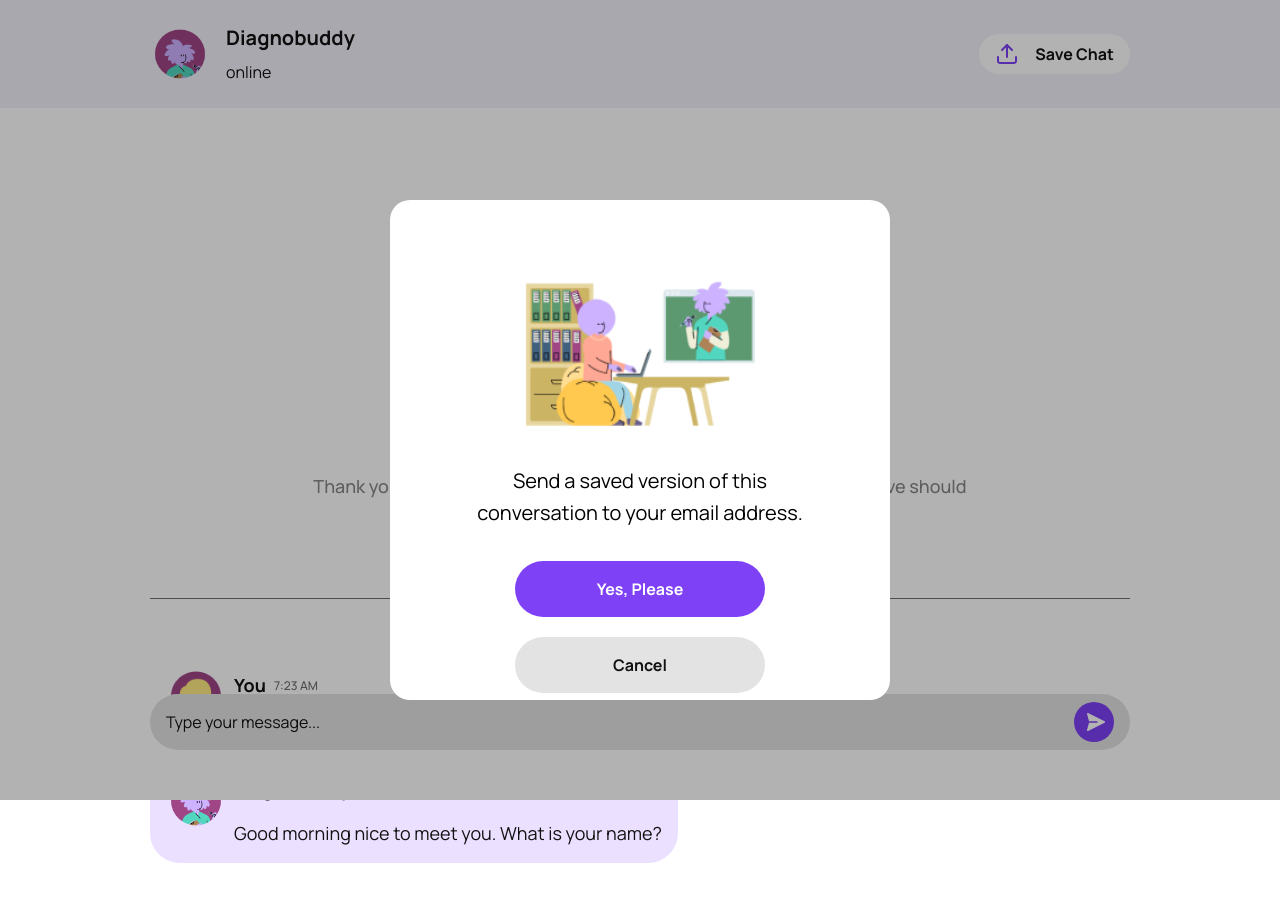
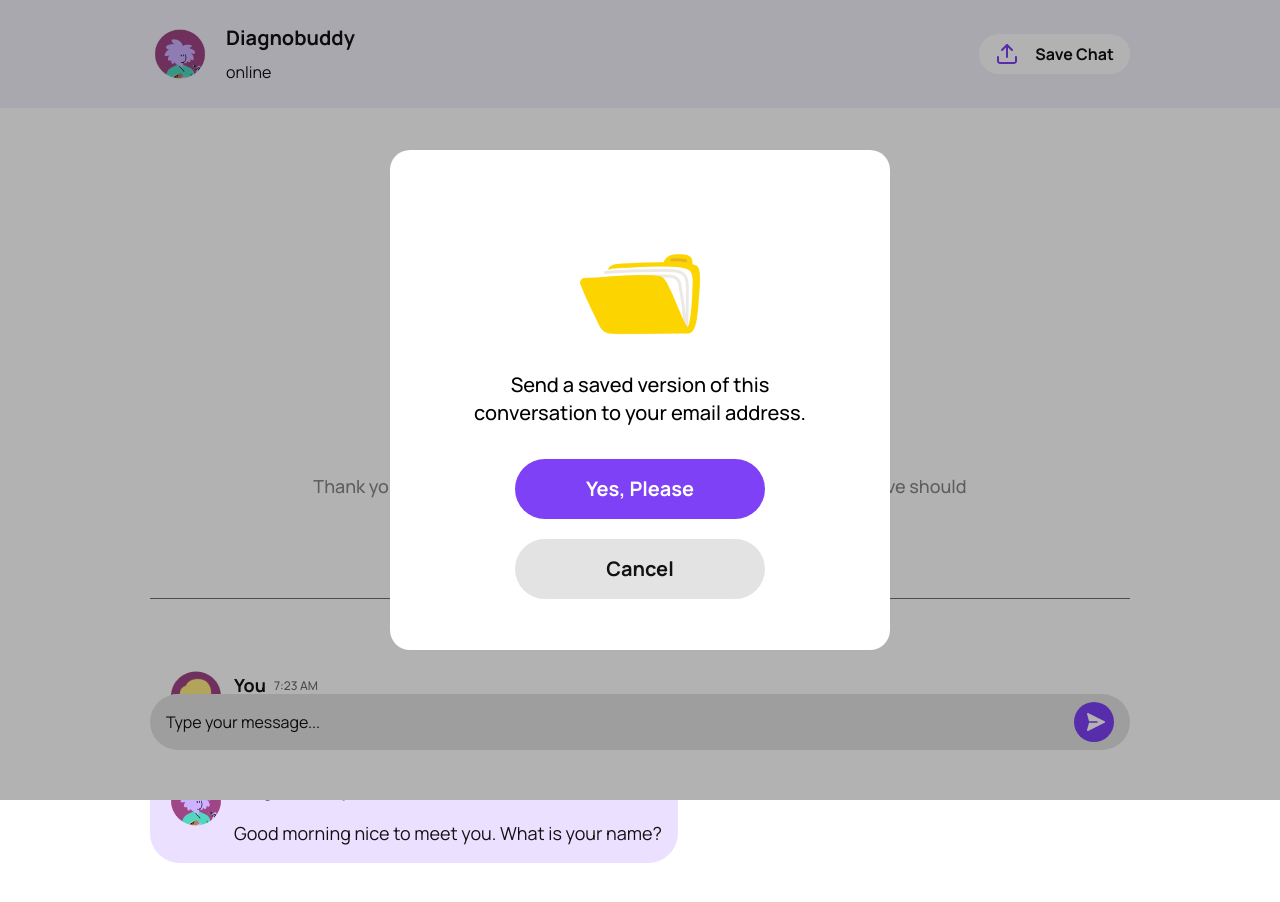
Before and after one commit to Ename45/DiagnoBuddy, a React (Vite) app in the folder client/: page /chat in a window 1280 px wide. Both pictures are taken after a click on the button 1054 px from the left and 54 px from the top of the page. Shown: the top 902 px of the page. Built offline with nearby package versions, Linux system fonts and the light colour scheme; a web font is replaced by a local one.

Commit message:
feat(navbar): relfect changes in design

```diff
--- a/client/src/components/Navbar.tsx
+++ b/client/src/components/Navbar.tsx
@@ -7,7 +7,7 @@ import chevronLeftIcon from '../assets/svg/chevron-left.svg';
 import closeIcon from '../assets/svg/close.svg';
 
 import avatar from '../assets/images/ai.png';
-import modalImg from '../assets/images/modal.png';
+import modalImg from '../assets/images/folder.png';
 
 export default function Navbar() {
     const [isModalOpen, setIsModalOpen] = useState(false);
@@ -32,7 +32,8 @@ export default function Navbar() {
 
     return (
         <>
-            <nav className='flex items-center justify-between py-6 px-4 bg-[#E8E3F3] lg:px-[150px] lg:py-6 lg:bg-[#E8E3F3]/50 font-manrope text-mono-dark '>
+            <nav className=' bg-[#E8E3F3] font-manrope text-mono-dark sticky top-0 z-10'>
+                <div className='flex items-center justify-between py-6 px-4 lg:px-[150px] lg:py-6 max-width lg:bg-white/50'>
                     <div className='flex gap-4 items-center'>
                         {/* Icon that displays only on Mobile View */}
                         <img
@@ -82,44 +83,42 @@ export default function Navbar() {
                             email address
                         </span>
                     </button>
+                </div>
             </nav>
 
             <AnimatePresence>
-                {
-                    // Modal Overlay
-                    isModalOpen && (
+                {isModalOpen && (
+                    <div className='grid place-items-center fixed inset-0 z-50'>
+                        {/* // Modal Overlay */}
+
                         <motion.div
                             initial={{ opacity: 0 }}
                             animate={{ opacity: 0.3 }}
                             exit={{ opacity: 0 }}
                             transition={{ duration: 0.2, ease: 'easeOut' }}
                             className='fixed top-0 left-0 w-full h-full bg-black z-10'
-                        ></motion.div>
-                    )
-                }
+                        />
 
-                {
-                    // Popup Modal
-                    isModalOpen && (
+                        {/* Modal */}
                         <motion.div
                             initial={
                                 windowWidth >= 1010
-                                    ? { opacity: 0 }
+                                    ? { opacity: 0, scale: 0.6 }
                                     : { opacity: 0.8, y: 500 }
                             }
                             animate={
                                 windowWidth >= 1010
-                                    ? { opacity: 1 }
+                                    ? { opacity: 1, scale: 1 }
                                     : { opacity: 1, y: 0 }
                             }
                             exit={
                                 windowWidth >= 1010
-                                    ? { opacity: 0 }
-                                    : { opacity: 0.8, y: 500 }
+                                    ? { opacity: 0, scale: 0.6 }
+                                    : { opacity: 1, y: 500 }
                             }
                             transition={{ duration: 0.3, ease: 'easeOut' }}
                             className='font-manrope fixed bottom-0 left-0 right-0 z-50 h-fit rounded-t-[60px] bg-white px-9
-                        lg:w-[500px] lg:h-[500px] lg:rounded-[20px] lg:m-auto lg:-top-1/2 lg:translate-y-1/2'
+                        lg:w-[500px] lg:h-[500px] lg:rounded-[20px] lg:static'
                         >
                             <button
                                 onClick={toggleModal}
@@ -136,15 +135,17 @@ export default function Navbar() {
                                 loading='lazy'
                                 src={modalImg}
                                 alt=''
-                                className='mx-auto -mb-14 w-[230px] h-[321px]'
+                                width={120}
+                                height={98}
+                                className='mx-auto mt-[95px]'
                             />
 
-                            <h3 className='max-w-[360px] text-xl leading-8 text-center mx-auto'>
+                            <h3 className='max-w-[255px] text-lg font-medium leading-8 text-center mx-auto my-8 lg:text-xl lg:max-w-[374px] lg:mt-7'>
                                 Send a saved version of this conversation to
                                 your email address.
                             </h3>
 
-                            <div className='max-w-[250px] font-bold space-y-5 mx-auto mb-12 mt-8'>
+                            <div className='max-w-[210px] font-bold space-y-5 mx-auto mb-20 lg:text-xl lg:max-w-[250px]'>
                                 <button
                                     onClick={toggleModal}
                                     className='py-4 bg-primary text-white w-full rounded-full'
@@ -160,8 +161,8 @@ export default function Navbar() {
                                 </button>
                             </div>
                         </motion.div>
-                    )
-                }
+                    </div>
+                )}
             </AnimatePresence>
         </>
     );
```
Also changed, not shown: client/src/assets/images/folder.png (added), client/src/assets/images/modal.png (deleted). Lines whose indentation alone changed are shown as unchanged.
